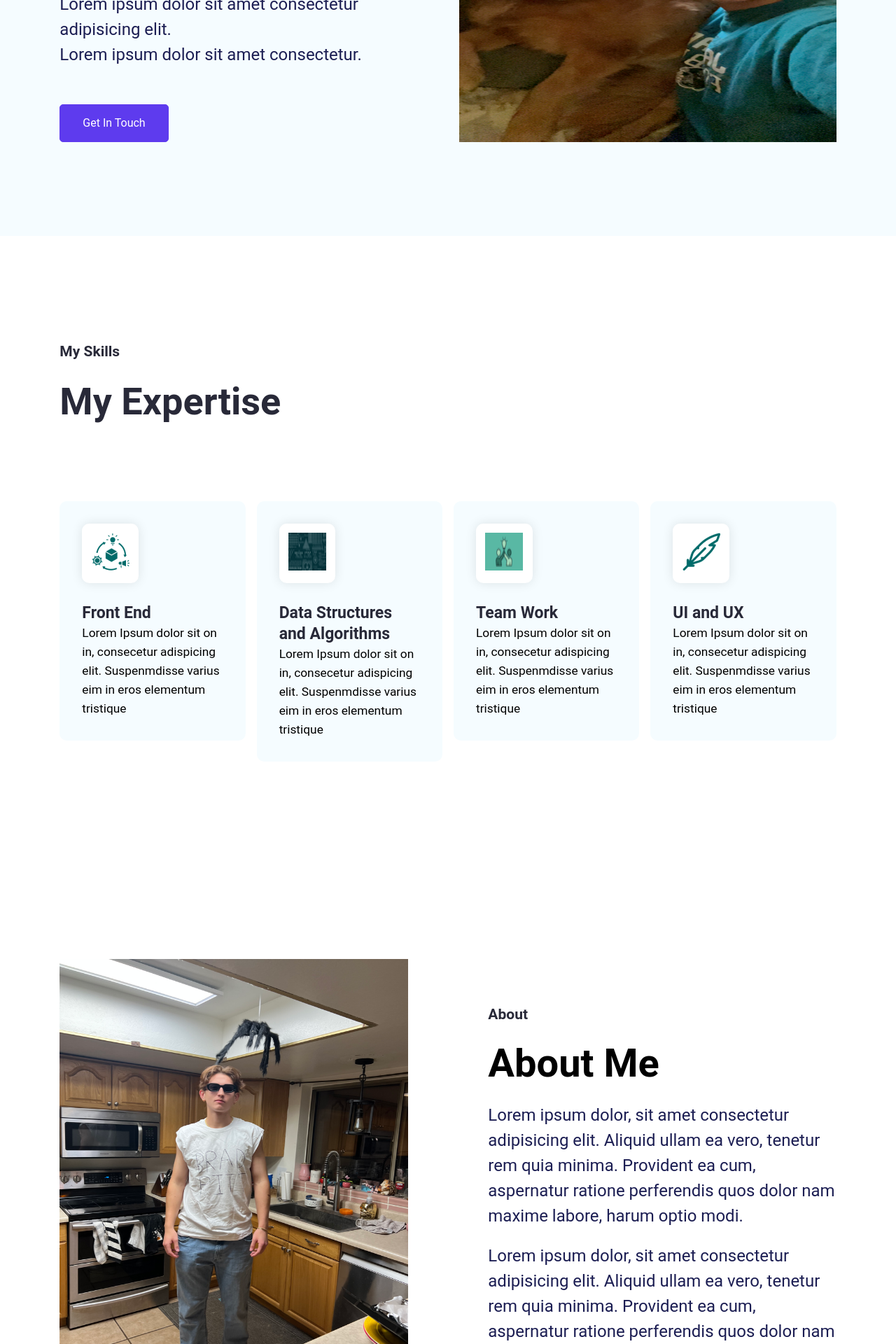
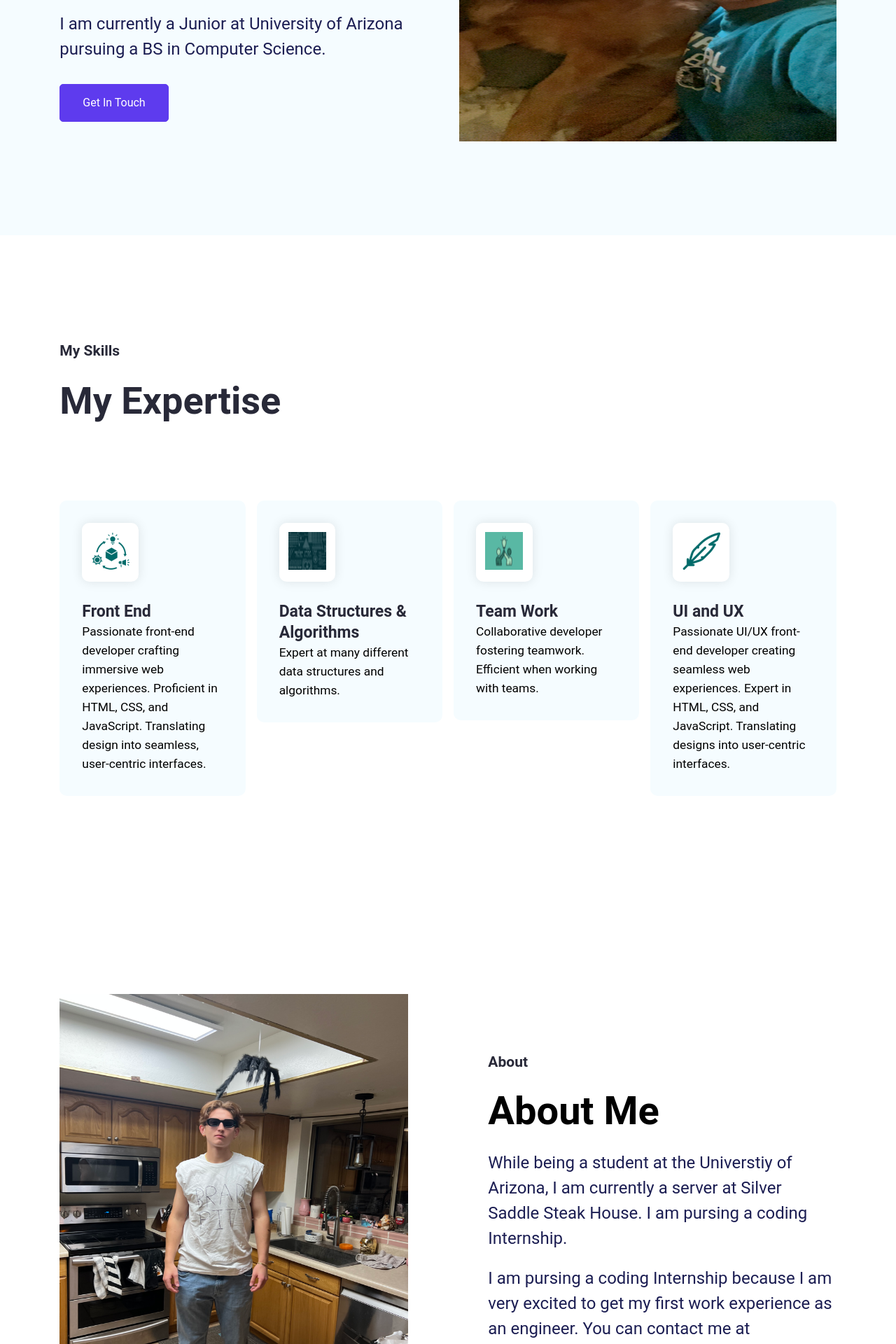
Before and after one commit to andyreyyes/PersonalPortfolio, a React (Create React App) app: page / in a window 1280 px wide. Shown: the part 360-2280 px from the top of the page at 70% size. Built offline with nearby package versions, Linux system fonts and the light colour scheme.

Commit message:
almost final changes

```diff
--- a/src/App.css
+++ b/src/App.css
@@ -375,7 +375,6 @@ h3 {
     flex: 1 0 0;
     background: #fff;
     box-shadow: 0 0 32px 0 rgba(0, 0, 0, 0.15);
-    cursor: pointer;
     border-top-left-radius: 12px;
     border-top-right-radius: 12px;
 }
@@ -400,6 +399,16 @@ h3 {
 }
 .portfolio--section--card:hover path {
     stroke: #006b6a;
+}
+.github--button--link {
+  text-decoration: none;
+}
+.live--demo--link {
+  text-decoration: none;
+}
+.different--link--section {
+  display: flex;
+  gap: 160px;
 }
 /* Portfolio Ends */
 
--- a/src/Pages/Home/AboutMe.jsx
+++ b/src/Pages/Home/AboutMe.jsx
@@ -8,8 +8,8 @@ export default function AboutMe() {
                 <div className="hero--section--content">
                     <p className="section--title">About</p>
                     <h1 className="skills-section--heading">About Me</h1>
-                    <p className="hero--section-description">Lorem ipsum dolor, sit amet consectetur adipisicing elit. Aliquid ullam ea vero, tenetur rem quia minima. Provident ea cum, aspernatur ratione perferendis quos dolor nam maxime labore, harum optio modi.</p>
-                    <p className="hero--section-description">Lorem ipsum dolor, sit amet consectetur adipisicing elit. Aliquid ullam ea vero, tenetur rem quia minima. Provident ea cum, aspernatur ratione perferendis quos dolor nam</p>
+                    <p className="hero--section-description">While being a student at the Universtiy of Arizona, I am currently a server at Silver Saddle Steak House. I am pursing a coding Internship. </p>
+                    <p className="hero--section-description">I am pursing a coding Internship because I am very excited to get my first work experience as an engineer. You can contact me at <b>andrew.reyes52012@gmail.com</b></p>
                 </div>
             </div>
         </section>
--- a/src/Pages/Home/ContactMe.jsx
+++ b/src/Pages/Home/ContactMe.jsx
@@ -5,8 +5,7 @@ export default function ContactMe() {
         <p className="sub--title">Get in Touch</p>
         <h2>Contact Me</h2>
         <p className="text-lg">
-          Lorem ipsum dolor sit amet consectetur adipisicing elit. Saepe,
-          ratione?
+          Fill in the boxes to get in touch!
         </p>
       </div>
       <form className="contact--form--container">
@@ -56,9 +55,9 @@ export default function ContactMe() {
           <span className="text-md">Choose a topic</span>
           <select id="choose-topic" className="contact--input text-md">
             <option>Select One...</option>
-            <option>Item 1</option>
-            <option>Item 2</option>
-            <option>Item 3</option>
+            <option>Internship</option>
+            <option>Business Inquiries</option>
+            <option>Other</option>
           </select>
         </label>
         <label htmlFor="message" className="contact--label">
--- a/src/Pages/Home/HeroSection.jsx
+++ b/src/Pages/Home/HeroSection.jsx
@@ -1,23 +1,25 @@
-import { Button } from "react-scroll";
+
+import { Link } from "react-router-dom";
 
 export default function HeroSection() {
   return (
     <section id="heroSection" className="hero--section">
       <div className="hero--section--content--box">
         <div className="hero--section--content">
-          <p className="section--title">Hey, I'm Andy </p>
+          <p className="section--title">Hey, I'm Andy Reyes</p>
           <h1 className="hero--section--title">
-            <span className="hero--section--title--color">Student</span>{" "}
-            <br />
+            <span className="hero--section--title--color">Student</span> <br />
             Developer
           </h1>
           <p className="hero--section-description">
-            Lorem ipsum dolor sit amet consectetur adipisicing elit.
-            <br /> Lorem ipsum dolor sit amet consectetur.
+            I am currently a Junior at University of Arizona
+            <br /> pursuing a BS in Computer Science.
           </p>
         </div>
-        <button className="btn btn-primary">Get In Touch</button>
-      </div>
+          <Link to={`https://www.linkedin.com/in/andrew-reyes-158307290`}>
+          <button className="btn btn-primary">Get In Touch</button>
+          </Link>
+        </div>
       <div className="hero--section--img">
         <img src="./img/hero_section_resize.png" alt="Hero Section" />
       </div>
--- a/src/Pages/Home/MyPortfolio.jsx
+++ b/src/Pages/Home/MyPortfolio.jsx
@@ -1,3 +1,4 @@
+import { Link } from "react-router-dom";
 import data from "../../data/index.json";
 
 export default function MyPortfolio() {
@@ -9,6 +10,7 @@ export default function MyPortfolio() {
           <h2 className="section--heading"> My Portfolio</h2>
         </div>
         <div>
+          <Link to={"https://github.com/andyreyyes"} className="github--button--link">
             <button className="btn btn-github">
               <svg
                 xmlns="http://www.w3.org/2000/svg"
@@ -26,6 +28,7 @@ export default function MyPortfolio() {
               </svg>
               Visit My GitHub
             </button>
+          </Link>
         </div>
       </div>
       <div className="portfolio--section--container">
@@ -39,6 +42,27 @@ export default function MyPortfolio() {
                 <h3 className="portfolio--section--title">{item.title}</h3>
                 <p className="text-md">{item.description}</p>
               </div>
+              <div className="different--link--section">
+              <Link to={item.demo_link} className="live--demo--link">
+              <p className="text-sm portfolio--link">
+                {item.demo_text}
+                <svg
+                  xmlns="http://www.w3.org/2000/svg"
+                  width="16"
+                  height="16"
+                  viewBox="0 0 20 19"
+                  fill="none"
+                >
+                  <path
+                    d="M4.66667 1.66675H18V15.0001M18 1.66675L2 17.6667L18 1.66675Z"
+                    stroke="currentColor"
+                    stroke-width="2.66667"
+                    stroke-linecap="round"
+                    stroke-linejoin="round"
+                  />
+                </svg>
+              </p>
+              </Link>
               <p className="text-sm portfolio--link">
                 {item.link}
                 <svg
@@ -59,6 +83,7 @@ export default function MyPortfolio() {
               </p>
               </div>
             </div>
+          </div>
         ))}
       </div>
     </section>
--- a/src/data/index.json
+++ b/src/data/index.json
@@ -4,28 +4,28 @@
             "id": "1",
             "src": "./img/product-chain-1.png",
             "title": "Front End",
-            "description": "Lorem Ipsum dolor sit on in, consecetur adispicing elit. Suspenmdisse varius eim in eros elementum tristique"
+            "description": "Passionate front-end developer crafting immersive web experiences. Proficient in HTML, CSS, and JavaScript. Translating design into seamless, user-centric interfaces."
 
         },
         {
             "id": "2",
             "src": "./img/output-onlinepngtools.png",
-            "title": "Data Structures and Algorithms",
-            "description": "Lorem Ipsum dolor sit on in, consecetur adispicing elit. Suspenmdisse varius eim in eros elementum tristique"
+            "title": "Data Structures & Algorithms",
+            "description": "Expert at many different data structures and algorithms."
 
         },
         {
             "id": "3",
             "src": "./img/teamworkresize.png",
             "title": "Team Work",
-            "description": "Lorem Ipsum dolor sit on in, consecetur adispicing elit. Suspenmdisse varius eim in eros elementum tristique"
+            "description": "Collaborative developer fostering teamwork. Efficient when working with teams."
 
         },
         {
             "id": "4",
             "src": "./img/feather-pen-2.png",
             "title": "UI and UX",
-            "description": "Lorem Ipsum dolor sit on in, consecetur adispicing elit. Suspenmdisse varius eim in eros elementum tristique"
+            "description": "Passionate UI/UX front-end developer creating seamless web experiences. Expert in HTML, CSS, and JavaScript. Translating designs into user-centric interfaces."
 
         }
     ],
@@ -34,8 +34,12 @@
             "id": "1",
             "src": "./img/pokemon-project-img.png",
             "title": "Pokemon Pokedex Website",
-            "description": "Lorem Ipsum dolor sit on in, consecetur adispicing elit. Suspenmdisse varius eim in eros elementum tristique",
-            "link": "View In Github"
+            "description": "This was my first personal project. I used React and CSS to create a website that shows information about the first generation of Pokemon. I got all the information from the PokeAPI. ",
+            "demo_text": "View Live Code Demo",
+            "demo_link": "https://youtu.be/Az5usmKWOqg",
+            "github_text": "View Github",
+            "github_link": ""
+
 
 
         },
@@ -43,8 +47,11 @@
             "id": "2",
             "src": "./img/wordle-project-img.png",
             "title": "Wordle remake",
-            "description": "Lorem Ipsum dolor sit on in, consecetur adispicing elit. Suspenmdisse varius eim in eros elementum tristique",
-            "link": "View In Github"
+            "description": "This was a project that I worked with a team on. While it was an assignment for class, it was really helpful for teaching me how to work in teams in a large scale project. Created using Java and JavaFx.",
+            "demo_text": "View Live Code Demo",
+            "demo_link": "https://youtu.be/8BF2Vzi42lg",
+            "github_text": "View Github",
+            "github_link": ""
 
         }
     ]
```
Lines whose indentation alone changed are shown as unchanged.
